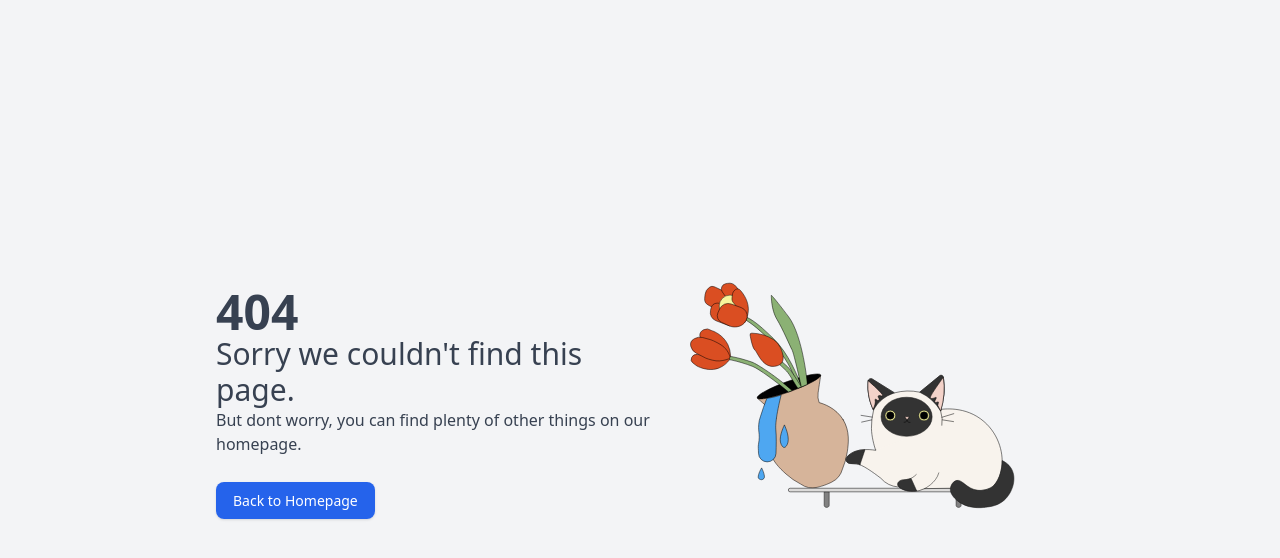
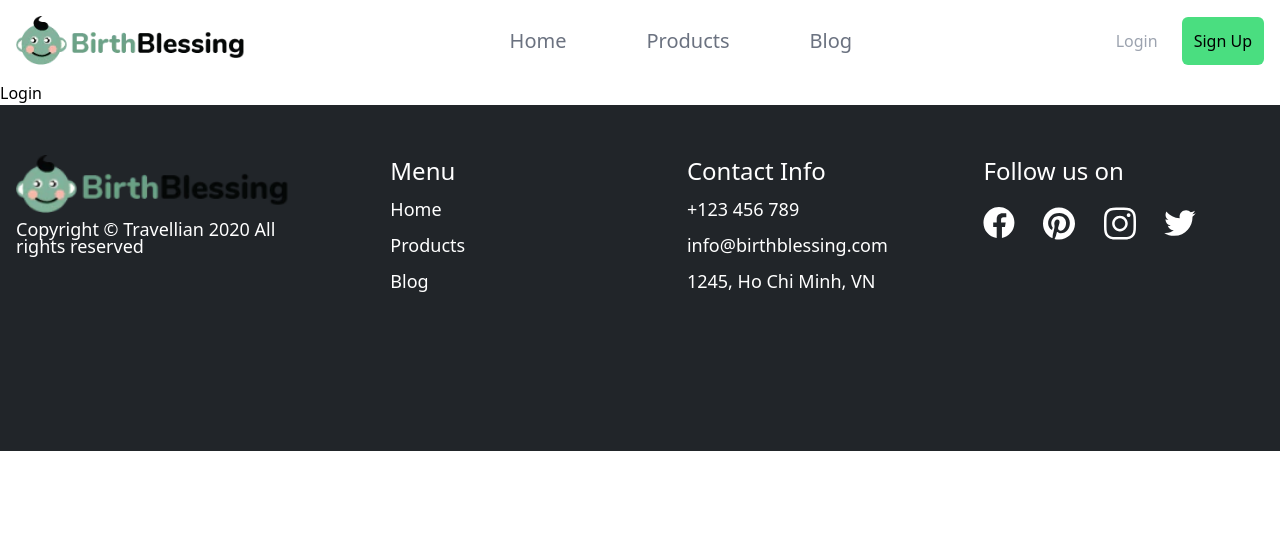
Before and after one commit to trippletandh/client, a React (Vite) app: page /login in a window 1280 px wide. Before the commit this address had no page. Shown: the top 558 px of the page. Built offline with nearby package versions, Linux system fonts and the light colour scheme.

Commit message:
comit V2

```diff
--- a/package.json
+++ b/package.json
@@ -11,7 +11,6 @@
   "dependencies": {
     "@tanstack/react-query": "^4.20.9",
     "axios": "^1.2.2",
-    "daisyui": "^2.46.1",
     "react": "^18.2.0",
     "react-dom": "^18.2.0",
     "react-icons": "^4.7.1",
--- /dev/null
+++ b/src/Pages/Login/index.jsx
@@ -0,0 +1,5 @@
+const Login = () => {
+  return <div>Login</div>;
+};
+
+export default Login;
--- /dev/null
+++ b/src/Pages/SignUp/index.jsx
@@ -0,0 +1,5 @@
+const SignUp = () => {
+  return <div>SignUp</div>;
+};
+
+export default SignUp;
--- /dev/null
+++ b/src/Pages/ViewCart/index.jsx
@@ -0,0 +1,5 @@
+const ViewCart = () => {
+  return <div>ViewCart</div>;
+};
+
+export default ViewCart;
--- a/src/components/common/Navbar/index.jsx
+++ b/src/components/common/Navbar/index.jsx
@@ -30,12 +30,16 @@ const Navbar = () => {
           </div>
           {/* Button */}
           <div className="hidden md:flex gap-6 items-center text-white">
+            <Link to="/login">
               <button className="text-gray-400 hover:text-black transition-all">
                 Login
               </button>
+            </Link>
+            <Link to="/signup">
               <button className="text-black bg-green-400 hover:bg-green-500 p-3 rounded-md  transition-all">
                 Sign Up
               </button>
+            </Link>
           </div>
         </div>
       </div>
--- a/tailwind.config.cjs
+++ b/tailwind.config.cjs
@@ -4,5 +4,5 @@ module.exports = {
   theme: {
     extend: {},
   },
-  plugins: [require("daisyui")],
+  plugins: [],
 };
```
Also changed, not shown: src/router/index.jsx (+10 -0 lines). Lines whose indentation alone changed are shown as unchanged.
